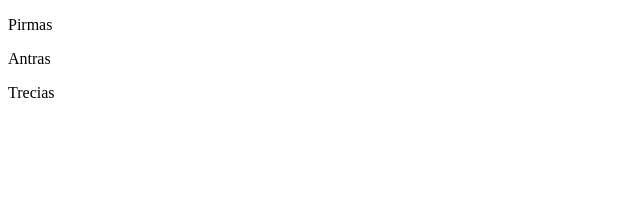
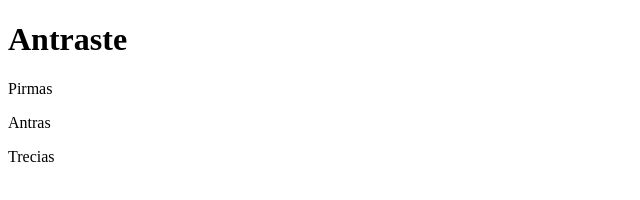
Before and after one commit to Nylka012/Merge, a plain HTML site: page Merge/index.html in a window 1280 px wide. Shown: the whole page, without its empty margins (0-640 px from the left). Drawn offline with Linux system fonts and the light colour scheme.

Commit message:
Added h1

```diff
--- a/Merge/index.html
+++ b/Merge/index.html
@@ -6,6 +6,7 @@
     <title>Document</title>
 </head>
 <body>
+    <h1>Antraste</h1>
     <p>Pirmas</p>
     <p>Antras</p>
     <p>Trecias</p>
```
